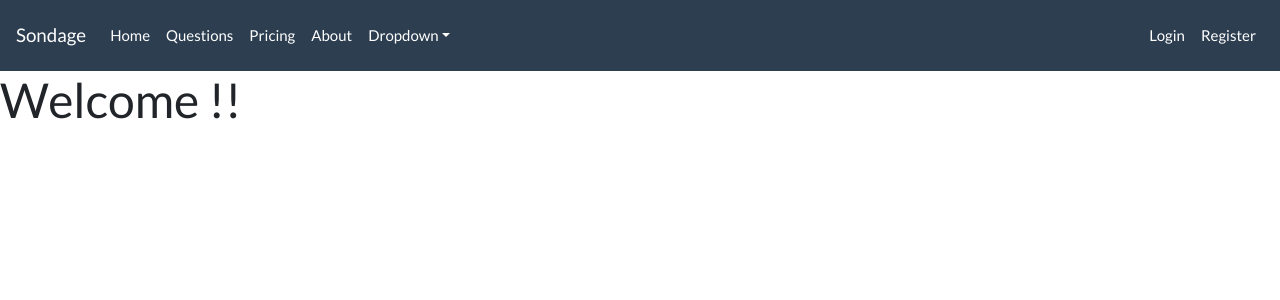
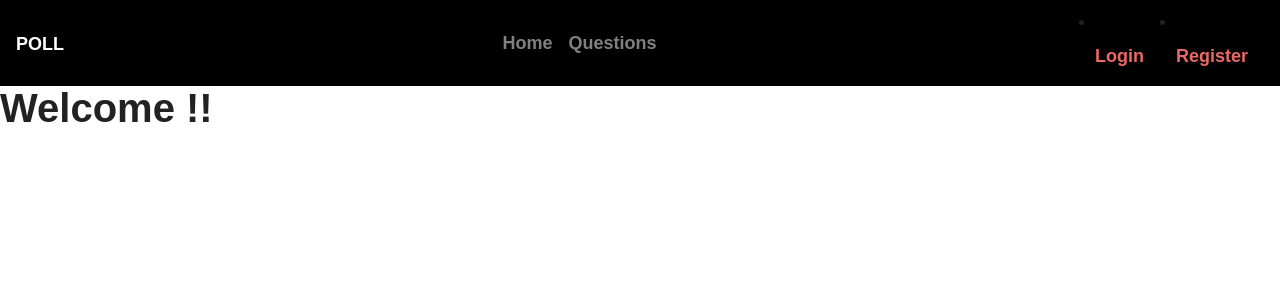
Before and after one commit to imdounia/poll_project, a Symfony app: template templates/home/index.html.twig in a window 1280 px wide. Shown: the top 300 px of the page. Run offline with Twig, Linux system fonts and the light colour scheme; the template is opened without the code that fills it, so the values that code supplies are empty; some libraries are stand-ins or nearby versions; some web fonts are replaced.

Commit message:
update user roles and add some menu changes

```diff
--- a/templates/base.html.twig
+++ b/templates/base.html.twig
@@ -6,7 +6,7 @@
     <meta http-equiv="X-UA-Compatible" content="ie=edge">
     <title>{% block title %}Welcome!{% endblock %}</title>
     {% block stylesheets %}
-        <link rel="stylesheet" type="text/css" href="https://bootswatch.com/4/flatly/bootstrap.min.css">
+        <link rel="stylesheet" type="text/css" href="https://bootswatch.com/4/journal/bootstrap.min.css">
     {% endblock %}
 </head>
 <body id="page-top">
--- a/templates/includes/header.html.twig
+++ b/templates/includes/header.html.twig
@@ -1,26 +1,28 @@
-<nav class="navbar navbar-expand-lg navbar-dark bg-primary">
-  <a class="navbar-brand" href="#">Sondage</a>
+<nav class="navbar navbar-expand-lg navbar-dark bg-dark">
+  <a class="navbar-brand" href="#">Poll</a>
   <button class="navbar-toggler" type="button" data-toggle="collapse" data-target="#navbarColor01" aria-controls="navbarColor01" aria-expanded="false" aria-label="Toggle navigation">
     <span class="navbar-toggler-icon"></span>
   </button>
 
   <div class="collapse navbar-collapse" id="navbarColor01">
-    <ul class="navbar-nav mr-auto">
+    <ul class="navbar-nav mx-auto">
       <li class="nav-item">
         <a class="nav-link" href="{{path('home')}}">Home</a>
       </li>
       <li class="nav-item">
         <a class="nav-link" href="{{path('questions_index')}}">Questions</a>
       </li>
-      <li class="nav-item">
-        <a class="nav-link" href="#">Pricing</a>
-      </li>
-      <li class="nav-item">
-        <a class="nav-link" href="#">About</a>
-      </li>
-      <li class="nav-item dropdown">
-        <a class="nav-link dropdown-toggle" data-toggle="dropdown" href="#" role="button" aria-haspopup="true" aria-expanded="false">Dropdown</a>
-        <div class="dropdown-menu">
+    </ul>
+
+
+            {%
+              if app.user
+            %}
+        <ul class="navbar-nav ml-auto">
+
+        <li class="nav-item dropdown show">
+        <span class="nav-link dropdown-toggle" data-toggle="dropdown" role="button" aria-haspopup="true" aria-expanded="true">Dropdown</span>
+        <div class="dropdown-menu show">
           <a class="dropdown-item" href="#">Action</a>
           <a class="dropdown-item" href="#">Another action</a>
           <a class="dropdown-item" href="#">Something else here</a>
@@ -28,9 +30,10 @@
           <a class="dropdown-item" href="#">Separated link</a>
         </div>
       </li>
-      </ul>
 
-      <ul class="navbar-nav ml-auto">
+        {% else %}
+
+
       <li class="nav-item">
         <a class="nav-link" href="/login">Login</a>
       </li>
@@ -39,5 +42,7 @@
       </li>
     </ul>
 
+    {% endif %}
+
   </div>
 </nav>
```
Also changed, not shown: 1 other file.
